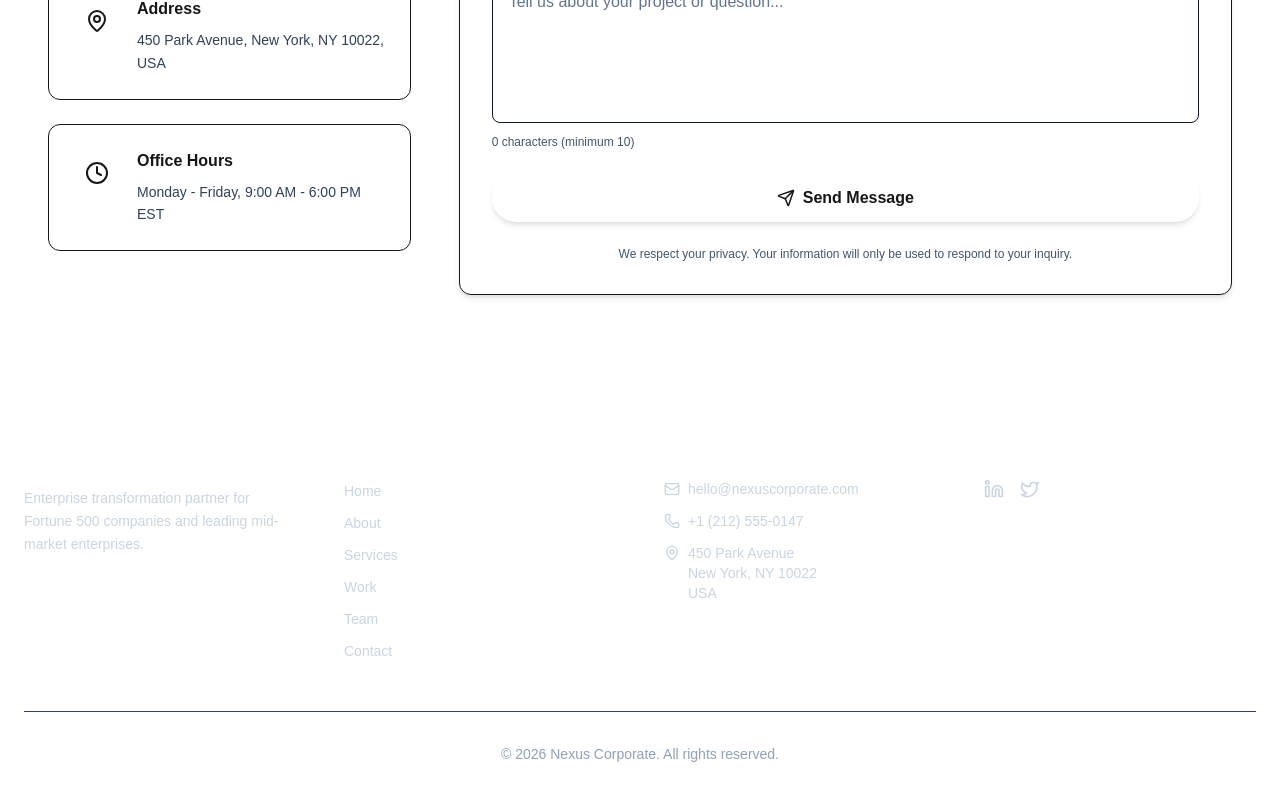
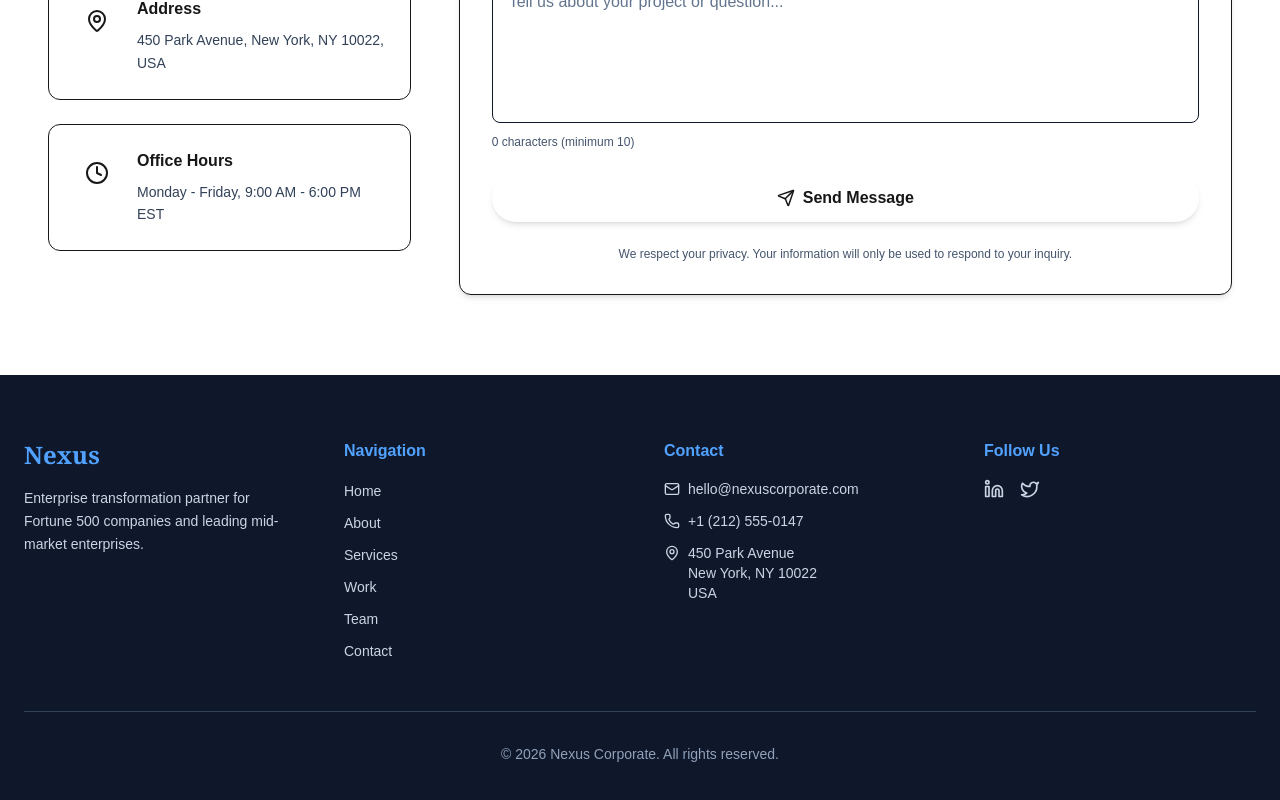
Before and after one commit to primyst/nexus, a Next.js app in the folder my-app/: page / in a window 1280 px wide. Shown: the part 4390-5190 px from the top of the page. Built offline with nearby package versions, Linux system fonts and the light colour scheme.

Commit message:
Update Footer.tsx

```diff
--- a/my-app/components/Footer.tsx
+++ b/my-app/components/Footer.tsx
@@ -6,13 +6,13 @@ export default function Footer() {
   const currentYear = new Date().getFullYear();
 
   return (
-    <footer className="bg-brand-dark text-white py-16">
+    <footer className="bg-slate-900 text-white py-16">
       <div className="max-w-7xl mx-auto px-6">
         {/* Main Footer Content */}
         <div className="grid md:grid-cols-4 gap-12 mb-12">
           {/* Brand */}
           <div className="animate-fade-in-left">
-            <h3 className="text-2xl font-bold text-brand-accent mb-4 font-serif animate-slide-down">
+            <h3 className="text-2xl font-bold text-blue-400 mb-4 font-serif animate-slide-down">
               Nexus
             </h3>
             <p className="text-slate-300 text-sm leading-relaxed animate-fade-in" style={{ animationDelay: '0.1s' }}>
@@ -22,13 +22,13 @@ export default function Footer() {
 
           {/* Navigation */}
           <div className="animate-fade-in-up" style={{ animationDelay: '0.1s' }}>
-            <h4 className="text-brand-accent font-semibold mb-4">Navigation</h4>
+            <h4 className="text-blue-400 font-semibold mb-4">Navigation</h4>
             <ul className="space-y-2">
               {['Home', 'About', 'Services', 'Work', 'Team', 'Contact'].map((item, idx) => (
                 <li key={item} className="animate-fade-in-up" style={{ animationDelay: `${0.15 + idx * 0.05}s` }}>
                   <Link
-                    href={`/${item.toLowerCase()}`}
-                    className="text-slate-300 hover:text-brand-accent transition-colors duration-300 text-sm font-medium hover:translate-x-1 transform"
+                    href={`/${item === 'Home' ? '' : item.toLowerCase()}`}
+                    className="text-slate-300 hover:text-blue-400 transition-colors duration-300 text-sm font-medium hover:translate-x-1 transform"
                   >
                     {item}
                   </Link>
@@ -39,15 +39,15 @@ export default function Footer() {
 
           {/* Contact */}
           <div className="animate-fade-in-up" style={{ animationDelay: '0.2s' }}>
-            <h4 className="text-brand-accent font-semibold mb-4">Contact</h4>
+            <h4 className="text-blue-400 font-semibold mb-4">Contact</h4>
             <ul className="space-y-3 text-sm">
-              <li className="flex items-center gap-2 text-slate-300 hover:text-brand-accent transition-colors duration-300 group">
+              <li className="flex items-center gap-2 text-slate-300 hover:text-blue-400 transition-colors duration-300 group">
                 <Mail size={16} className="group-hover:scale-110 transition-transform" />
                 <a href="mailto:hello@nexuscorporate.com" className="font-medium hover:underline">
                   hello@nexuscorporate.com
                 </a>
               </li>
-              <li className="flex items-center gap-2 text-slate-300 hover:text-brand-accent transition-colors duration-300 group">
+              <li className="flex items-center gap-2 text-slate-300 hover:text-blue-400 transition-colors duration-300 group">
                 <Phone size={16} className="group-hover:scale-110 transition-transform" />
                 <a href="tel:+12125550147" className="font-medium hover:underline">
                   +1 (212) 555-0147
@@ -66,17 +66,17 @@ export default function Footer() {
 
           {/* Social */}
           <div className="animate-fade-in-right" style={{ animationDelay: '0.3s' }}>
-            <h4 className="text-brand-accent font-semibold mb-4">Follow Us</h4>
+            <h4 className="text-blue-400 font-semibold mb-4">Follow Us</h4>
             <div className="flex gap-4">
               <a
                 href="#"
-                className="text-slate-300 hover:text-brand-accent transition-all duration-300 transform hover:scale-125 hover:-translate-y-1"
+                className="text-slate-300 hover:text-blue-400 transition-all duration-300 transform hover:scale-125 hover:-translate-y-1"
               >
                 <Linkedin size={20} />
               </a>
               <a
                 href="#"
-                className="text-slate-300 hover:text-brand-accent transition-all duration-300 transform hover:scale-125 hover:-translate-y-1"
+                className="text-slate-300 hover:text-blue-400 transition-all duration-300 transform hover:scale-125 hover:-translate-y-1"
               >
                 <Twitter size={20} />
               </a>
```
